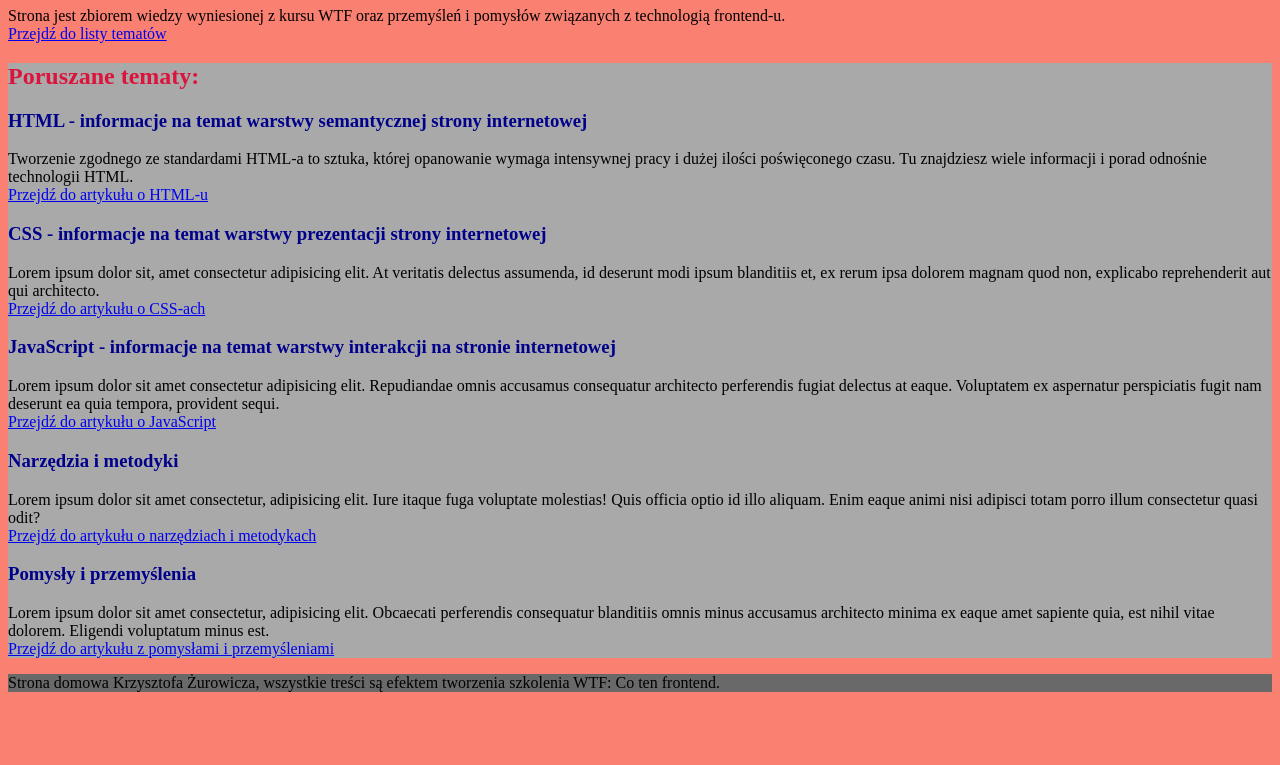
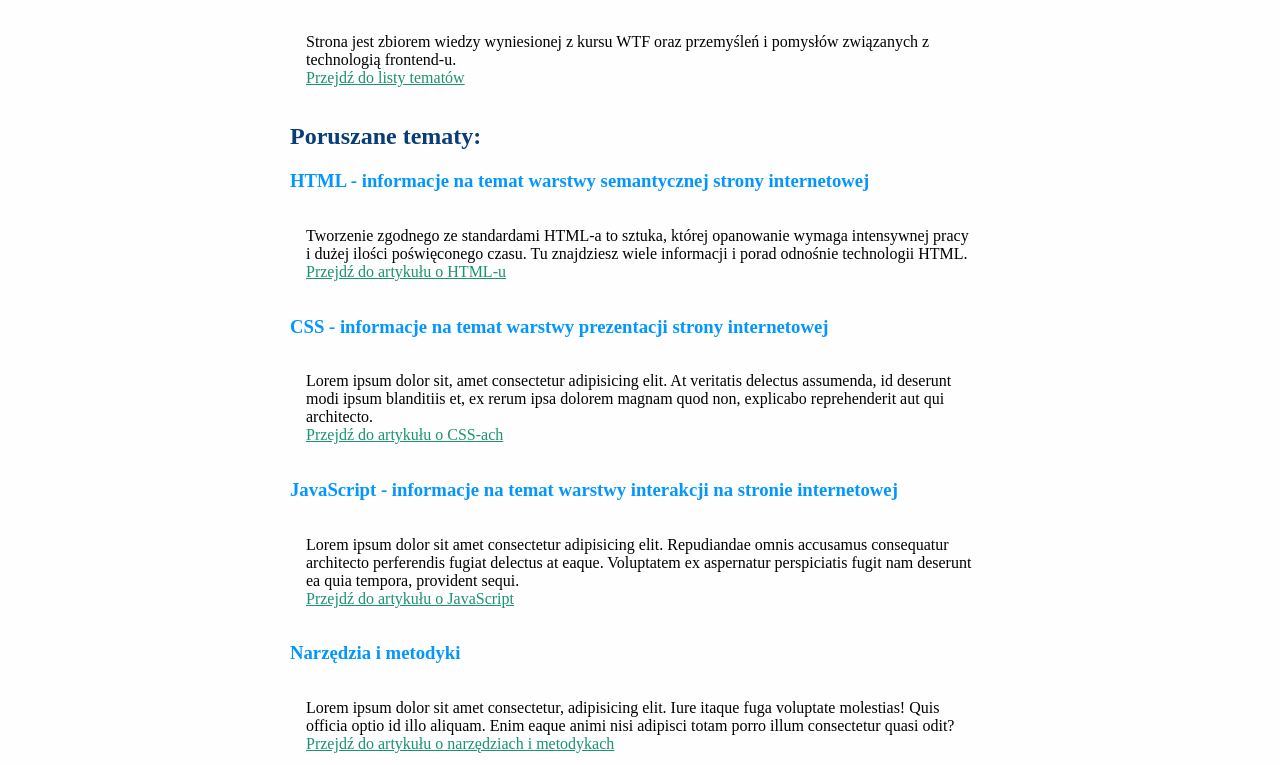
Before and after one commit to krzysztofzurowicz/homepage, a plain HTML site: page index.html in a window 1280 px wide. Shown: the part 146-911 px from the top of the page. Before the commit the page ends 846 px from the top, so only its background shows below. Drawn offline with Linux system fonts and the light colour scheme.

Commit message:
feature: nicer colors

```diff
--- a/index.html
+++ b/index.html
@@ -18,15 +18,15 @@
     <a href="podstrona_tools.html" class="menuItem">Narzędzia i metodyki</a>
     <a href="podstrona_ideas.html" class="menuItem">Pomysły i przemyślenia</a>
   </header>
-  <main>
+  <main class="main">
     <header>
       <h1 class="mainHeader">Krzysztof Żurowicz - strona domowa</h1>
     </header>
-    <section>
+    <section class="about">
       <h2 class="sectionHeader">Powód powstania tej strony?</h2>
       <p class="paragraph">Strona jest zbiorem wiedzy wyniesionej z kursu WTF oraz przemyśleń i pomysłów związanych z technologią frontend-u.
         <br>
-        <a href="#topicList">Przejdź do listy tematów</a>
+        <a class="link" href="#topicList">Przejdź do listy tematów</a>
       </p>
     </section>
     <section class="topicList">
@@ -34,31 +34,31 @@
       <section>
         <h3 class="topicHeader">HTML - informacje na temat warstwy semantycznej strony internetowej</h3>
         <p class="paragraph">Tworzenie zgodnego ze standardami HTML-a to sztuka, której opanowanie wymaga intensywnej pracy i dużej ilości poświęconego czasu. Tu znajdziesz wiele informacji i porad odnośnie technologii HTML.<br>
-          <a href="podstrona_html.html">Przejdź do artykułu o HTML-u</a>
+          <a class="link" href="podstrona_html.html">Przejdź do artykułu o HTML-u</a>
         </p>
       </section>
       <section>
         <h3 class="topicHeader">CSS - informacje na temat warstwy prezentacji strony internetowej</h3>
         <p class="paragraph">Lorem ipsum dolor sit, amet consectetur adipisicing elit. At veritatis delectus assumenda, id deserunt modi ipsum blanditiis et, ex rerum ipsa dolorem magnam quod non, explicabo reprehenderit aut qui architecto.<br>
-          <a href="podstrona_css.html">Przejdź do artykułu o CSS-ach</a>
+          <a class="link" href="podstrona_css.html">Przejdź do artykułu o CSS-ach</a>
         </p>
       </section>
       <section>
         <h3 class="topicHeader">JavaScript - informacje na temat warstwy interakcji na stronie internetowej</h3>
         <p class="paragraph">Lorem ipsum dolor sit amet consectetur adipisicing elit. Repudiandae omnis accusamus consequatur architecto perferendis fugiat delectus at eaque. Voluptatem ex aspernatur perspiciatis fugit nam deserunt ea quia tempora, provident sequi.<br>
-          <a href="podstrona_js.html">Przejdź do artykułu o JavaScript</a>
+          <a class="link" href="podstrona_js.html">Przejdź do artykułu o JavaScript</a>
         </p>
       </section>
       <section>
         <h3 class="topicHeader">Narzędzia i metodyki</h3>
         <p class="paragraph">Lorem ipsum dolor sit amet consectetur, adipisicing elit. Iure itaque fuga voluptate molestias! Quis officia optio id illo aliquam. Enim eaque animi nisi adipisci totam porro illum consectetur quasi odit?<br>
-          <a href="podstrona_tools.html">Przejdź do artykułu o narzędziach i metodykach</a>
+          <a class="link" href="podstrona_tools.html">Przejdź do artykułu o narzędziach i metodykach</a>
         </p>
       </section>
       <section>
         <h3 class="topicHeader">Pomysły i przemyślenia</h3>
         <p class="paragraph">Lorem ipsum dolor sit amet consectetur, adipisicing elit. Obcaecati perferendis consequatur blanditiis omnis minus accusamus architecto minima ex eaque amet sapiente quia, est nihil vitae dolorem. Eligendi voluptatum minus est.<br>
-          <a href="podstrona_ideas.html">Przejdź do artykułu z pomysłami i przemyśleniami</a>
+          <a class="link" href="podstrona_ideas.html">Przejdź do artykułu z pomysłami i przemyśleniami</a>
         </p>
       </section>
     </section>
--- a/style.css
+++ b/style.css
@@ -1,6 +1,5 @@
 body {
-    background: salmon;
-    //background: #fefefe;
+    background: #fefefe;
 }
 
 .menuHeader {
@@ -14,27 +13,32 @@ body {
     color: gray;
 }
 
-.topicListHeader {
-    color: crimson;
+.topicListHeader, .sectionHeader{
+    color: #083d77;
 }
 
-.topicList {
-    background: darkgray;
-}
+
 
 .topicHeader {
-    color: darkblue;
+    color: #0496ff;
 }
 
 .pageFooter {
     background: dimgray;
 }
 
-.sectionHeader {
-    color: #1460aa;
-    font-size: 24px;
+.link {
+    color: #1a936f;
+}
+
+.main {
+    width: 100%;
+    max-width: 700px;
+    margin: 32px auto;
+
 }
 
 .paragraph {
-    color: black;
+    padding: 16px;
+
 }
```
